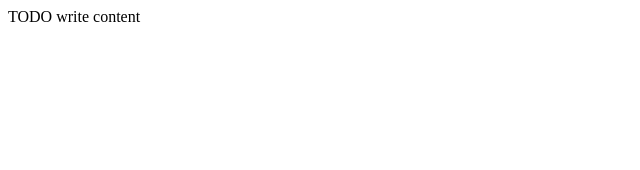
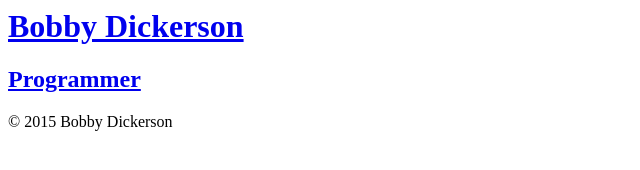
Before and after one commit to BobbyDickerson/My-new-repository, a plain HTML site: page public_html/index.html in a window 1280 px wide. Shown: the whole page, without its empty margins (0-640 px from the left). Drawn offline with Linux system fonts and the light colour scheme.

Commit message:
video #1

```diff
--- a/public_html/index.html
+++ b/public_html/index.html
@@ -1,16 +1,18 @@
-<!DOCTYPE html>
-<!--
-To change this license header, choose License Headers in Project Properties.
-To change this template file, choose Tools | Templates
-and open the template in the editor.
--->
 <html>
     <head>
-        <title>TODO supply a title</title>
+        <title>Bobby | Developer</title>
         <meta charset="UTF-8">
         <meta name="viewport" content="width=device-width, initial-scale=1.0">
     </head>
     <body>
-        <div>TODO write content</div>
+        <header id="Header">
+            <a href="index.html">
+                <h1>Bobby Dickerson</h1>
+                <h2>Programmer</h2>
+            </a>
+
+            <section></section>
+
+        <footer id="Footer"><p>&COPY; 2015 Bobby Dickerson</p></footer>
     </body>
 </html>
```
